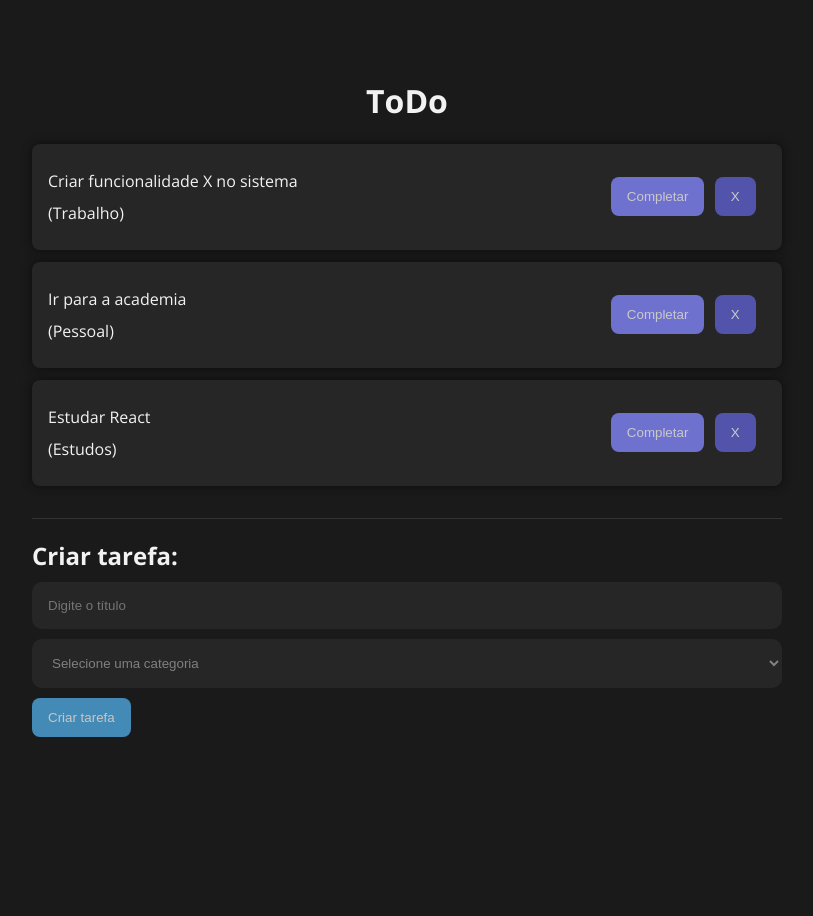
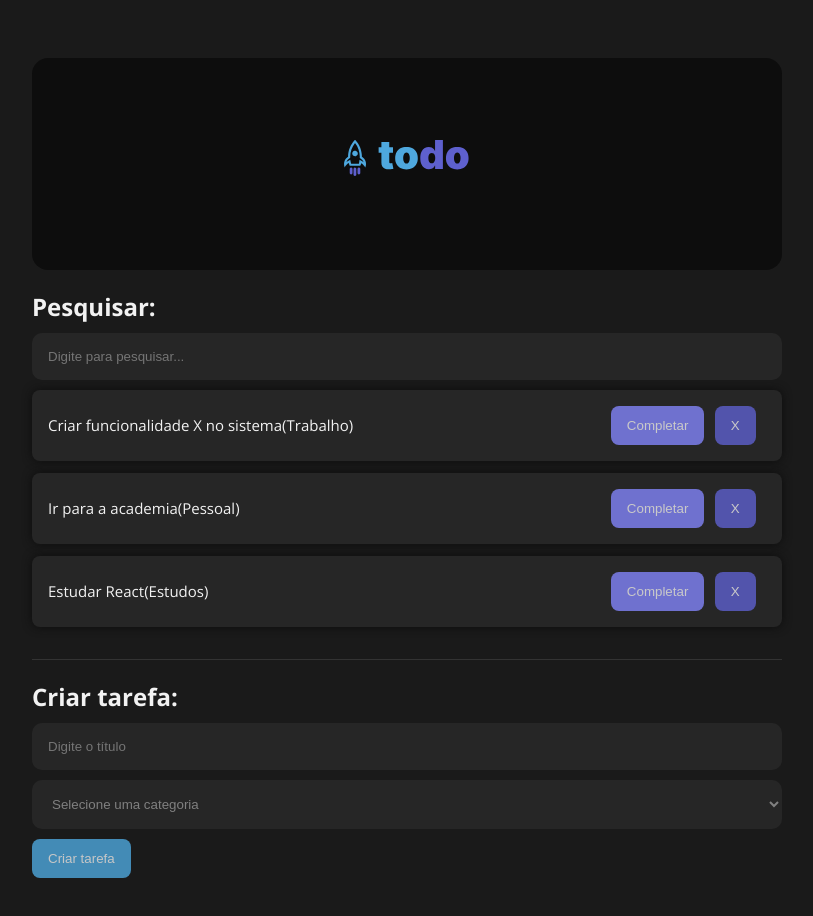
Before and after one commit to GuiCPessoa/ToDoList_React, a React (Vite) app in the folder toDoList/: page / in a window 1280 px wide. Shown: the top 916 px of the page, without its empty margins (233-1046 px from the left). Built offline with nearby package versions, Linux system fonts and the light colour scheme.

Commit message:
Project completed. Next steps, adding new features

```diff
--- a/toDoList/src/App.css
+++ b/toDoList/src/App.css
@@ -27,10 +27,22 @@ body{
   padding: 1.25rem 1.875rem;
 }
 
-h1 {
-  text-align: center;
-  font-weight: bold;
+.appImage{
+  display: flex;
+  flex-direction: column;
+  align-items: center;
+  background-color: var(--gray-700);
+  padding-top: 4.5rem;
+  padding-bottom: 5rem;
+  border-radius: 1rem;
 }
+
+.appLogo{
+  width: 126px;
+  height: 48;
+  margin-bottom: 12px;
+}
+
 
 h2 {
   margin-bottom: 0.625rem;
@@ -38,6 +50,9 @@ h2 {
 
 p {
   margin: 0.625rem 0;
+  font-size: 15px;
+  display: inline;
+  font-weight: 400;
 }
 
 input {
--- a/toDoList/src/App.jsx
+++ b/toDoList/src/App.jsx
@@ -1,7 +1,9 @@
-import { useState } from 'react'
-import Todo from "./components/Todo"
-import "./App.css";
+import { useState } from 'react';
+import './App.css';
+
+import Todo from './components/Todo';
 import TodoForm from './components/TodoForm';
+import Search from './components/Search';
 
 
 function App() {
@@ -25,6 +27,11 @@ function App() {
       isCompleted: false,
     }
   ])
+
+  const [search, setSearch] = useState("")
+
+
+
 
   const addTodo = (text, category) => {
     const newTodos = [...todos,
@@ -56,9 +63,12 @@ function App() {
 
   return (
     <div className="app">
-      <h1>ToDo</h1>
+      <div className="appImage">
+        <img src="../assets/logoTodo.svg" className='appLogo'/>
+      </div>
+      <Search search={search} setSearch={setSearch}/>
       <div className="todo-list">
-        {todos.map((todo) => (
+        {todos.filter((todo) =>todo.text.toLowerCase().includes(search.toLowerCase())).map((todo) => (
           <Todo key={todo.id} todo={todo} removeTodo={removeTodo} completeTodo={completeTodo}/>
         ))}
       </div>
--- /dev/null
+++ b/toDoList/src/components/Search.jsx
@@ -0,0 +1,11 @@
+const Search = ({ search, setSearch }) => {
+    return (
+        <div className="search">
+            <h2>Pesquisar:</h2>
+            <input type="text" value={search} onChange={(e) => setSearch(e.target.value)}
+            placeholder="Digite para pesquisar..."/>
+        </div>
+    )
+}
+
+export default Search
```
Also changed, not shown: toDoList/assets/logoTodo.svg (renamed from toDoList/src/assets/logoTodo.svg).
